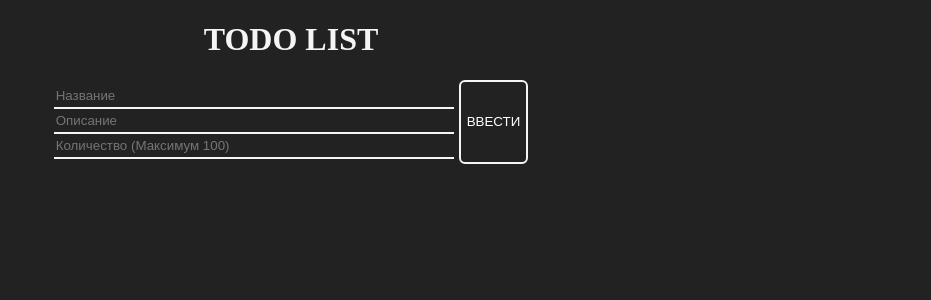
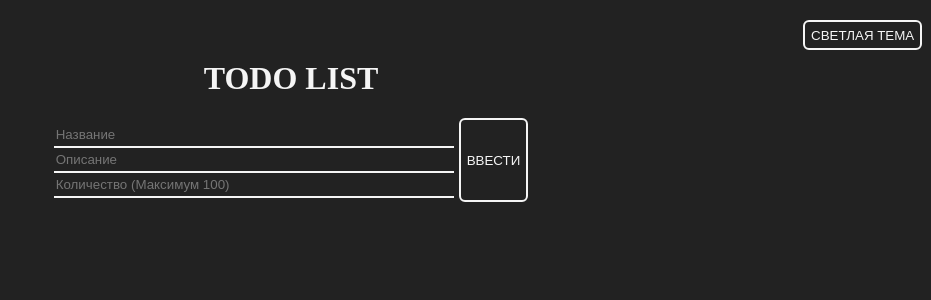
Before and after one commit to Nekitoaster/Todo_List, a React (Vite) app: page / in a window 1280 px wide. Shown: the top 300 px of the page, without its empty margins (349-1280 px from the left). Built offline with nearby package versions, Linux system fonts and the light colour scheme.

Commit message:
Добавлена возможность смены темы

```diff
--- a/src/App.jsx
+++ b/src/App.jsx
@@ -1,12 +1,16 @@
 import { useState, useEffect } from "react";
 import "./style/App.css";
-import Task from "./components/Task";
+import Task from "./components/Task/Task";
 import { v4 as uuidv4 } from "uuid";
 import Draggable from "react-draggable";
+import ThemeContext from "./contexts/theme";
 
 export default App;
 
 function App() {
+  let [theme, setTheme] = useState(
+    JSON.parse(localStorage.getItem("theme")) || "dark"
+  );
   let [tittle, setTittle] = useState("");
   let [description, setDescription] = useState("");
   let [goal, setGoal] = useState("");
@@ -14,11 +18,18 @@ function App() {
     JSON.parse(localStorage.getItem("items")) || []
   );
 
+  //Настройка смены темы
+  let textLight = theme === "light" ? "text_light" : "";
+  let bcgLight = theme === "light" ? "bcg_light" : "";
+  let enterLight = theme === "light" ? "enter_light" : "";
+  let themeLight = theme === "light" ? "theme_light" : "";
+  let inputLight = theme === "light" ? "input_light" : "";
+
   // Получение данных из хранилища и сохранение обратно
   useEffect(() => {
     localStorage.setItem("items", JSON.stringify(items));
-  }, [items]);
-
+    localStorage.setItem("theme", JSON.stringify(theme));
+  }, [items, theme]);
   // Добавление нового элемента Туду листа
   const addTask = () => {
     if (
@@ -72,10 +83,38 @@ function App() {
     setItems(newArr);
   };
 
+  function onDark() {
+    setTheme("dark");
+    console.log("Включена темная тема");
+  }
+
+  function onLight() {
+    setTheme("light");
+    console.log("Включена светлая тема");
+  }
+
+  function changeTheme() {
+    if (theme === "dark") {
+      return (
+        <button className={`theme ${themeLight}`} onClick={() => onLight()}>
+          Светлая тема
+        </button>
+      );
+    } else {
+      return (
+        <button className={`theme ${themeLight}`} onClick={() => onDark()}>
+          Темная тема
+        </button>
+      );
+    }
+  }
+
   return (
     // Форма для заполнения элемента Туду листа
-    <div>
-      <h1>TODO LIST</h1>
+    <ThemeContext.Provider value={theme}>
+      <div className={`bcg ${bcgLight}`}>
+        {changeTheme()}
+        <h1 className={textLight}>TODO LIST</h1>
         <div className="interface">
           <div className="input__block">
             <input
@@ -83,21 +122,24 @@ function App() {
               type="text"
               placeholder="Название"
               onChange={(e) => setTittle(e.target.value)}
+              className={inputLight}
             />
             <input
               value={description}
               type="text"
               placeholder="Описание"
               onChange={(e) => setDescription(e.target.value)}
+              className={inputLight}
             />
             <input
               value={goal}
               type="number"
               placeholder="Количество (Максимум 100)"
               onChange={(e) => setGoal(e.target.value)}
+              className={inputLight}
             />
           </div>
-        <button className="enter" onClick={addTask}>
+          <button className={`enter ${enterLight}`} onClick={addTask}>
             Ввести
           </button>
         </div>
@@ -119,5 +161,6 @@ function App() {
           );
         })}
       </div>
+    </ThemeContext.Provider>
   );
 }
--- /dev/null
+++ b/src/components/Task/Task.css
@@ -0,0 +1,142 @@
+:root {
+  --btn-light: whitesmoke;
+  --border-light: whitesmoke;
+  --text-light: whitesmoke;
+  --bcg-light: whitesmoke;
+  --btn-dark: #222222;
+  --border-dark: #222222;
+  --text-dark: #222222;
+  --bcg-dark: #222222;
+  --progress-light: rgb(201, 194, 194);
+  --progress-dark: #2c2c2c;
+  --card-dark: #4b4a4a;
+}
+
+* {
+  box-sizing: border-box;
+}
+
+.block {
+  border: 1px var(--border-dark) solid;
+  cursor: move;
+  position: absolute;
+  min-width: 320px;
+  min-height: 200px;
+  background: var(--bcg-light);
+  border-radius: 15px;
+  margin-bottom: 20px;
+  padding: 10px 16px;
+  padding-top: 10px;
+}
+
+.block_light {
+  border: 1px white solid;
+  background: var(--card-dark);
+  color: white;
+}
+
+.body {
+  min-width: 90%;
+  display: grid;
+}
+
+.tittle {
+  text-transform: uppercase;
+  margin-left: 4px;
+  font-size: 18px;
+  margin-right: 20px;
+  margin-top: 0px;
+}
+
+.description {
+  margin-left: 14px;
+  font-size: 16px;
+}
+
+.progress-bar {
+  place-self: center;
+  background: var(--progress-light);
+  border-radius: 20px;
+  width: 97%;
+  height: 20px;
+  margin-bottom: 15px;
+}
+
+.progress-bar_light {
+  background: var(--progress-dark);
+}
+
+.progress {
+  height: 100%;
+  background: var(--bcg-dark);
+  border-radius: 20px;
+  transition: width 1s;
+}
+
+.progress_light {
+  background: var(--bcg-light);
+}
+
+strong {
+  margin-left: 14px;
+}
+
+button {
+  background: none;
+  border: 2px var(--border-dark) solid;
+  border-radius: 6px;
+  min-height: 30px;
+  min-width: 30px;
+  max-width: 120px;
+  text-transform: uppercase;
+}
+
+.step {
+  margin-top: 8px;
+}
+
+.step:hover {
+  cursor: pointer;
+  background: var(--bcg-dark);
+  color: var(--text-light);
+}
+
+.step_light {
+  border: 2px var(--border-light) solid;
+  color: var(--text-light);
+}
+
+.step_light:hover {
+  cursor: pointer;
+  background: var(--bcg-light);
+  color: var(--text-dark);
+}
+
+.completed {
+  margin-top: 10px;
+  margin-left: 5px;
+  margin-bottom: 0px;
+}
+
+.del {
+  position: absolute;
+  right: 16px;
+  top: 16px;
+}
+
+.del:hover {
+  cursor: pointer;
+  background: var(--bcg-dark);
+  color: var(--text-light);
+}
+
+.del_light {
+  border: 2px var(--border-light) solid;
+  color: var(--text-light);
+}
+
+.del_light:hover {
+  cursor: pointer;
+  background: var(--bcg-light);
+  color: var(--text-dark);
+}
--- /dev/null
+++ b/src/components/Task/Task.jsx
@@ -0,0 +1,65 @@
+import PropTypes from "prop-types";
+import "./Task.css";
+import ThemeContext from "../../contexts/theme";
+import { useContext } from "react";
+
+export default Task;
+
+Task.propTypes = {
+  del: PropTypes.func.isRequired,
+  increase: PropTypes.func.isRequired,
+  item: PropTypes.object.isRequired,
+};
+
+function Task({ item, del, increase }) {
+  let theme = useContext(ThemeContext);
+  let { current, tittle, goal, description, id } = item;
+
+  let canInc = current < goal;
+
+  // Настройка смены темы
+  let blockLightTheme = theme === "light" ? "block_light" : "";
+  let progressBarLightTheme = theme === "light" ? "progress-bar_light" : "";
+  let progressLightTheme = theme === "light" ? "progress_light" : "";
+  let stepLight = theme === "light" ? "step_light" : "";
+  let delLight = theme === "light" ? "del_light" : "";
+
+  // Проверка на выполнение поставленной задачи
+  function onCompleted() {
+    if (canInc) {
+      return (
+        <button onClick={() => increase(id)} className={`step ${stepLight}`}>
+          Сделать шаг
+        </button>
+      );
+    } else {
+      return <h3 className="completed">Выполнено!</h3>;
+    }
+  }
+
+  // Создание отдельного элемента Туду листа
+  return (
+    <div className={`block ${blockLightTheme}`}>
+      <div className="body">
+        <h2 className="tittle">{tittle}</h2>
+        <p className="description">{description}</p>
+        <div className={`progress-bar ${progressBarLightTheme}`}>
+          <div
+            className={`progress ${progressLightTheme}`}
+            style={{
+              width: (100 / goal) * current + "%",
+              opacity: "width 0,9s",
+            }}
+          ></div>
+        </div>
+        <strong>
+          {current}/{goal}
+        </strong>
+        {onCompleted()}
+      </div>
+      <button onClick={() => del(id)} className={`del ${delLight}`}>
+        X
+      </button>
+    </div>
+  );
+}
--- /dev/null
+++ b/src/contexts/theme.js
@@ -0,0 +1,5 @@
+import { createContext } from 'react';
+
+const ThemeContext = createContext();
+
+export default ThemeContext
--- a/src/main.jsx
+++ b/src/main.jsx
@@ -4,7 +4,6 @@ import App from './App.jsx'
 import './style/index.css'
 
 ReactDOM.createRoot(document.getElementById('root')).render(
-  <React.StrictMode>
+
     <App />
-  </React.StrictMode>,
 )
--- a/src/style/App.css
+++ b/src/style/App.css
@@ -1,6 +1,34 @@
+:root {
+  --btn-light: whitesmoke;
+  --border-light: whitesmoke;
+  --text-light: whitesmoke;
+  --bcg-light: whitesmoke;
+  --btn-dark: #222222;
+  --border-dark: #222222;
+  --text-dark: #222222;
+  --bcg-dark: #222222;
+}
+
+.bcg {
+  background: var(--bcg-dark);
+  width: 100%;
+  height: 100vh;
+  margin: 0;
+}
+
+.bcg_light {
+  background: var(--bcg-light);
+}
+
 h1 {
-    text-align: center;
-    color: whitesmoke
+  padding-top: 10px;
+  margin-top: 0;
+  text-align: center;
+  color: var(--text-light);
+}
+
+.text_light {
+  color: var(--text-dark);
 }
 
 .interface {
@@ -20,30 +48,68 @@ input {
   width: 400px;
   background: none;
   border: none;
-  border-bottom: 2px whitesmoke solid;
-  color: white;
+  border-bottom: 2px var(--border-light) solid;
+  color: var(--text-light);
+}
+
+input.input_light {
+  border-bottom: 2px var(--border-dark) solid;
+  color: var(--text-dark);
 }
 
 input[type="number"]::-webkit-outer-spin-button,
 input[type="number"]::-webkit-inner-spin-button {
-    -webkit-appearance: none;
+  -webkit-appearance: none;
 }
 
-input[type='number'],
+input[type="number"],
 input[type="number"]:hover,
 input[type="number"]:focus {
-    appearance: none;
-    -moz-appearance: textfield;
+  appearance: none;
+  -moz-appearance: textfield;
 }
 
 .enter {
   height: 84px;
   margin-left: 5px;
-  border: 2px whitesmoke solid;
-  color: white;
+  border: 2px var(--border-light) solid;
+  color: var(--text-light);
 }
 
 .enter:hover {
-    background-color: whitesmoke;
-    color: black;
+  cursor: pointer;
+  background-color: var(--bcg-light);
+  color: var(--text-dark);
 }
+
+.enter_light {
+  border: 2px var(--border-dark) solid;
+  color: var(--text-dark);
+}
+
+.enter_light:hover {
+  background-color: var(--bcg-dark);
+  color: var(--text-light);
+}
+
+.theme {
+  margin-left: 90%;
+  margin-top: 20px;
+  border: 2px var(--border-light) solid;
+  color: var(--text-light);
+}
+.theme:hover {
+  cursor: pointer;
+  background-color: var(--bcg-light);
+  color: var(--text-dark);
+}
+
+.theme_light {
+  border: 2px var(--border-dark) solid;
+  color: var(--text-dark);
+}
+
+.theme_light:hover {
+  background-color: var(--bcg-dark);
+  color: var(--text-light);
+}
--- a/src/style/Task.css
+++ /dev/null
@@ -1,86 +0,0 @@
-* {
-  box-sizing:border-box;
-}
-
-.block {
-  border: 1px #222222 solid;
-  cursor: move;
-  position: absolute;
-  min-width: 320px;
-  min-height: 200px;
-  background: whitesmoke;
-  border-radius: 15px;
-  margin-bottom: 20px;
-  padding: 10px 16px;
-  padding-top: 10px;
-}
-
-.body {
-  min-width: 90%;
-  display: grid;
-}
-
-.tittle {
-  text-transform: uppercase;
-  margin-left: 4px;
-  font-size: 18px;
-  margin-right: 20px;
-  margin-top: 0px;
-}
-
-.description {
-  margin-left: 14px;
-  font-size: 16px;
-}
-
-.progress_bar {
-  place-self: center;
-  background: rgb(201, 194, 194);
-  border-radius: 20px;
-  width: 97%;
-  height: 20px;
-  margin-bottom: 15px;
-}
-
-strong {
-  margin-left: 14px;
-}
-
-button {
-  background: none;
-  border: 2px black solid;
-  border-radius: 6px;
-  height: 30px;
-  min-width: 30px;
-  max-width: 120px;
-  text-transform: uppercase;
-}
-
-.step {
-  margin-top: 8px;
-
-}
-
-.completed {
-  margin-top: 10px;
-  margin-left: 5px;
-  margin-bottom: 0px;
-}
-
-button:hover:enabled {
-  cursor: pointer;
-  background-color: rgb(228, 223, 223);
-}
-
-.black {
-  height: 100%;
-  background: rgb(42, 41, 41);
-  border-radius: 20px;
-  transition: width 1s;
-}
-
-.del {
-  position: absolute;
-  right: 16px;
-  top: 16px;
-}
--- a/src/style/index.css
+++ b/src/style/index.css
@@ -1,3 +1,5 @@
 body {
-    background: #222222;
+  /* background: #222222; */
+  margin: 0;
+  height: 100vh;
 }
```
Also changed, not shown: src/components/Task.jsx (deleted, +0 -60 lines). Lines whose indentation alone changed are shown as unchanged.
